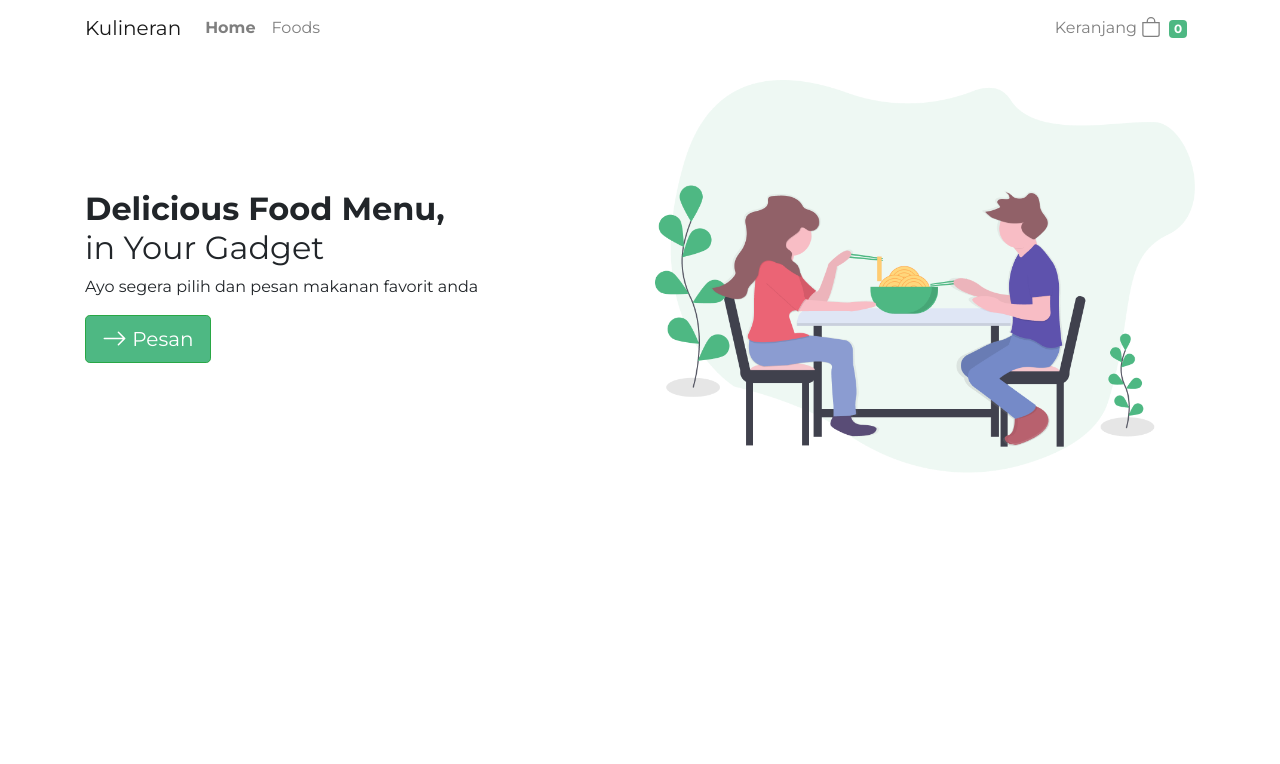
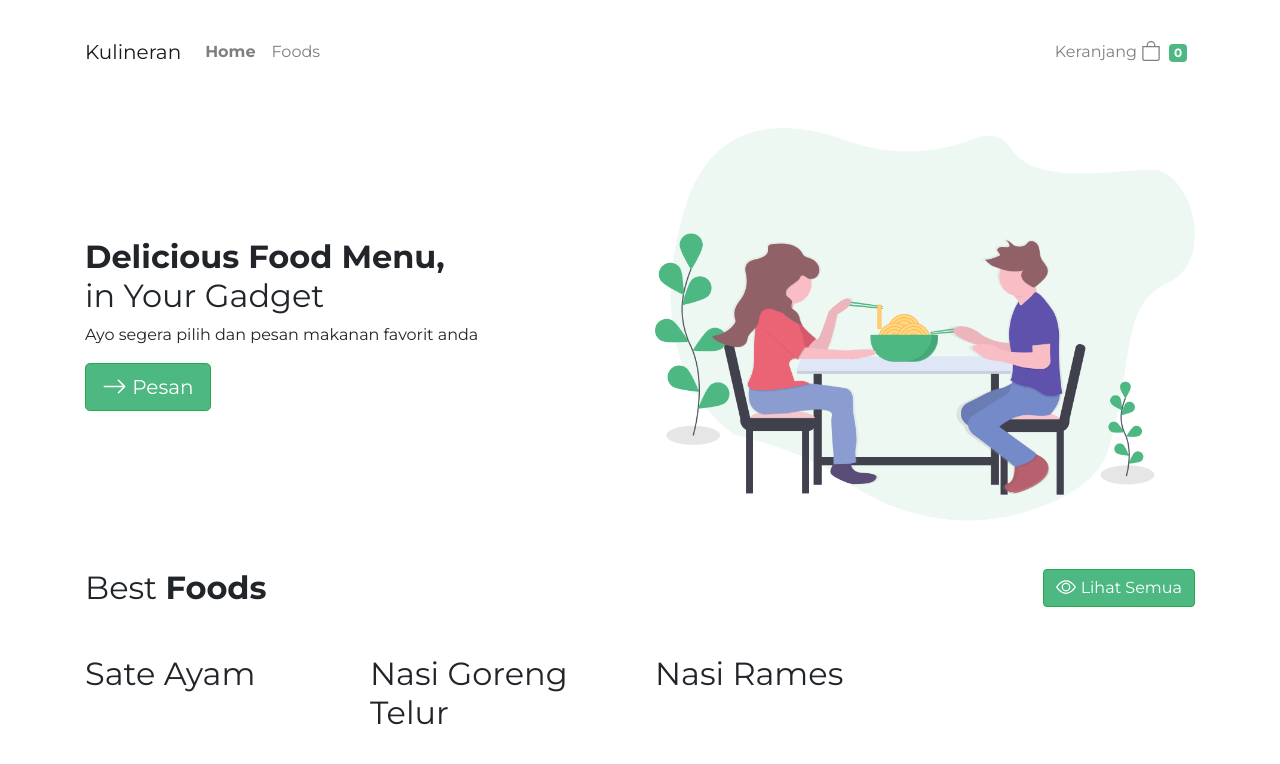
Before and after one commit to ifindev/kulineran-app, a Vue app: page / in a window 1280 px wide. Shown: the top 764 px of the page. Built offline with nearby package versions, Linux system fonts and the light colour scheme; data requests are answered from the project's data file.

Commit message:
Add card product and axios get data

```diff
--- /dev/null
+++ b/src/components/CardProduct.vue
@@ -0,0 +1,12 @@
+<template>
+  <h2>{{ product.nama }}</h2>
+</template>
+
+<script>
+export default {
+  name: 'CardProduct',
+  props: ['product'],
+};
+</script>
+
+<style></style>
--- a/src/components/Hero.vue
+++ b/src/components/Hero.vue
@@ -2,7 +2,7 @@
   <div class="hero">
     <!-- Desktop -->
     <div class="d-none d-md-block">
-      <div class="row mt-4">
+      <div class="row mt-5">
         <div class="col-md-6">
           <div class="d-flex h-100">
             <div class="justify-content-center align-self-center">
@@ -30,7 +30,7 @@
         <div class="col-md-6 mt-4">
           <img src="../assets/img/hero.png" alt="food image" width="100%" />
         </div>
-        <div class="col-md-6 mt-4">
+        <div class="col-md-6 mt-5">
           <div class="d-flex h-100">
             <div class="justify-content-center align-self-center">
               <h2>
--- a/src/components/Navbar.vue
+++ b/src/components/Navbar.vue
@@ -1,6 +1,6 @@
 <template>
   <nav class="navbar navbar-expand-lg navbar-light">
-    <div class="container">
+    <div class="container pt-4">
       <a class="navbar-brand" href="#">Kulineran</a>
       <button
         class="navbar-toggler navbar-toggler-right"
--- a/src/views/Home.vue
+++ b/src/views/Home.vue
@@ -3,20 +3,64 @@
     <Navbar />
     <div class="container">
       <Hero />
+
+      <div class="row mt-5">
+        <div class="col">
+          <h2>Best <strong>Foods</strong></h2>
+        </div>
+        <div class="col">
+          <router-link to="/foods" class="btn btn-success float-right">
+            <b-icon-eye></b-icon-eye>
+            Lihat Semua
+          </router-link>
+        </div>
+      </div>
+
+      <div class="row mt-3">
+        <div
+          class="col-md-3 mt-4"
+          v-for="product in products"
+          :key="product.id"
+        >
+          <CardProduct :product="product" />
+        </div>
+      </div>
     </div>
   </div>
 </template>
 
 <script>
 // @ is an alias to /src
+import CardProduct from '@/components/CardProduct.vue';
 import Navbar from '@/components/Navbar.vue';
 import Hero from '@/components/Hero.vue';
+import axios from 'axios';
 
 export default {
   name: 'Home',
+
   components: {
     Navbar,
     Hero,
+    CardProduct,
+  },
+
+  data() {
+    return {
+      products: [],
+    };
+  },
+  methods: {
+    setProduct: function(data) {
+      this.products = data;
+    },
+  },
+
+  mounted() {
+    axios
+      .get('http://localhost:3000/best-products')
+      .then((response) => this.setProduct(response.data))
+      .catch((error) => console.log('Gagal: ', error));
   },
 };
 </script>
```
